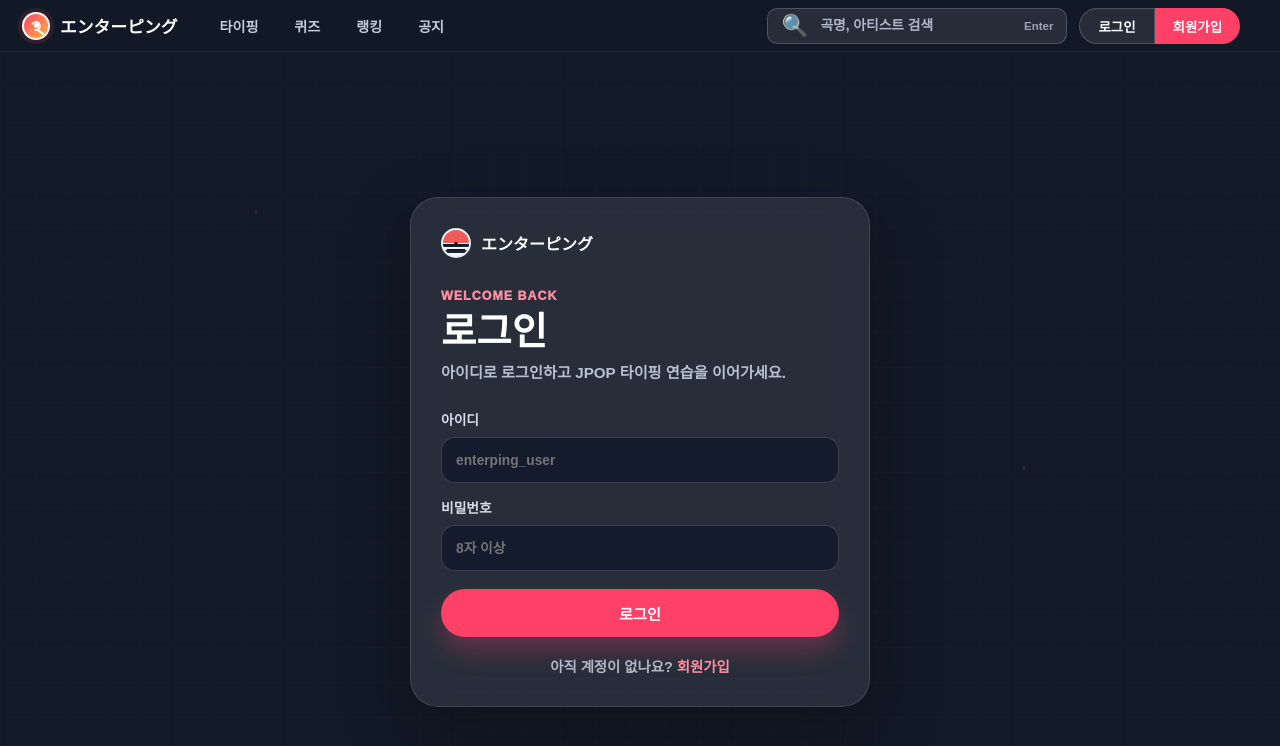
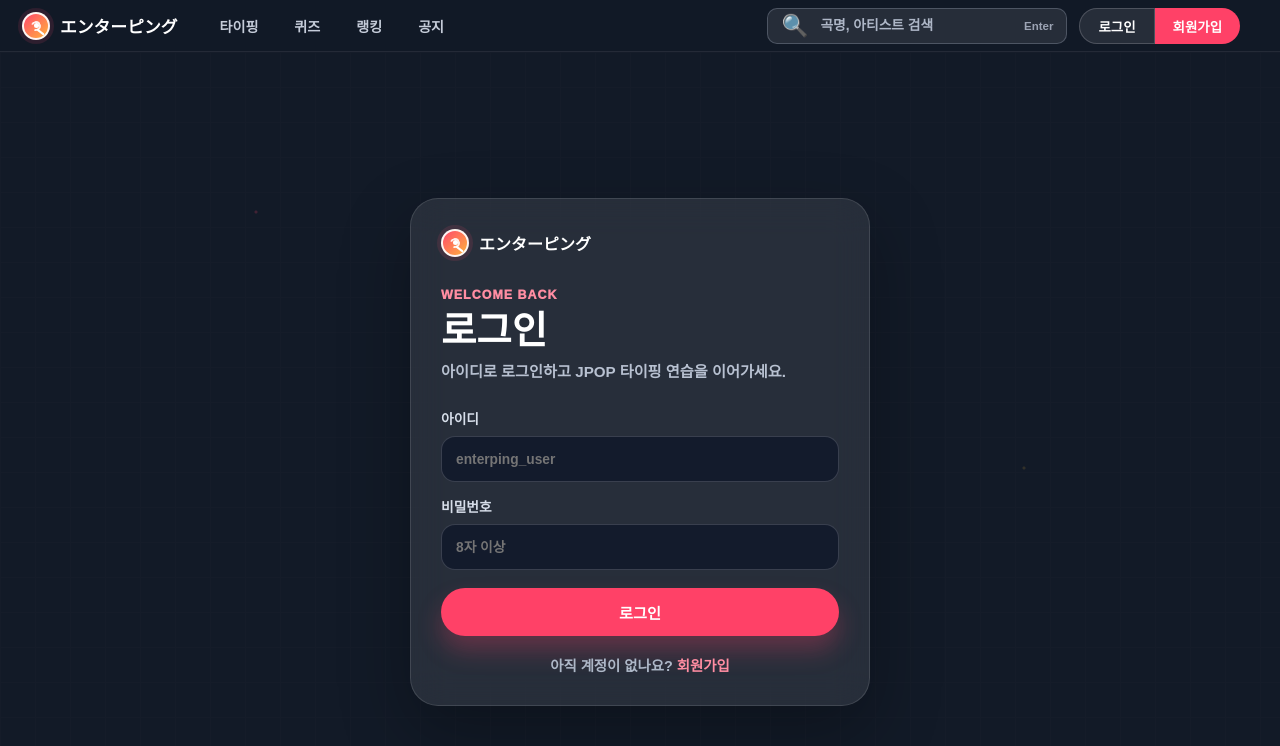
Before and after one commit to Bauhaus-K/enterping, a Next.js app: page /login in a window 1280 px wide. Shown: the top 746 px of the page. Built offline with nearby package versions, Linux system fonts and the light colour scheme; no server answers.

Commit message:
Align auth logo with site header

```diff
--- a/src/app/auth/auth.module.css
+++ b/src/app/auth/auth.module.css
@@ -39,14 +39,13 @@
   display: inline-flex;
   align-items: center;
   justify-content: center;
-  width: 30px;
-  height: 30px;
+  width: 28px;
+  height: 28px;
   overflow: hidden;
-  border: 2px solid #e7eef8;
+  border: 2px solid rgba(255, 255, 255, 0.92);
   border-radius: 999px;
-  background:
-    linear-gradient(#ee5b59 0 48%, transparent 49%),
-    repeating-linear-gradient(0deg, #f7f7f7 0 3px, #1d2634 3px 6px);
+  background: linear-gradient(135deg, #ff496b, #ffb23e);
+  box-shadow: 0 0 0 4px rgba(255, 73, 107, 0.12);
 }
 
 .logoMark::before,
@@ -54,26 +53,32 @@
 .logoMark span {
   position: absolute;
   content: "";
-  background: #111827;
 }
 
 .logoMark::before {
-  top: 14px;
-  width: 100%;
-  height: 2px;
+  inset: 7px;
+  border: 2px solid rgba(255, 255, 255, 0.88);
+  border-left-color: transparent;
+  border-radius: 999px;
+  background: transparent;
+  transform: rotate(-24deg);
 }
 
 .logoMark::after {
-  top: 12px;
-  width: 4px;
-  height: 4px;
+  width: 5px;
+  height: 5px;
   border-radius: 999px;
+  background: #ffffff;
 }
 
 .logoMark span {
+  right: 3px;
   bottom: 5px;
-  width: 18px;
+  width: 9px;
   height: 2px;
+  border-radius: 999px;
+  background: #ffffff;
+  transform: rotate(38deg);
 }
 
 .heading {
```
